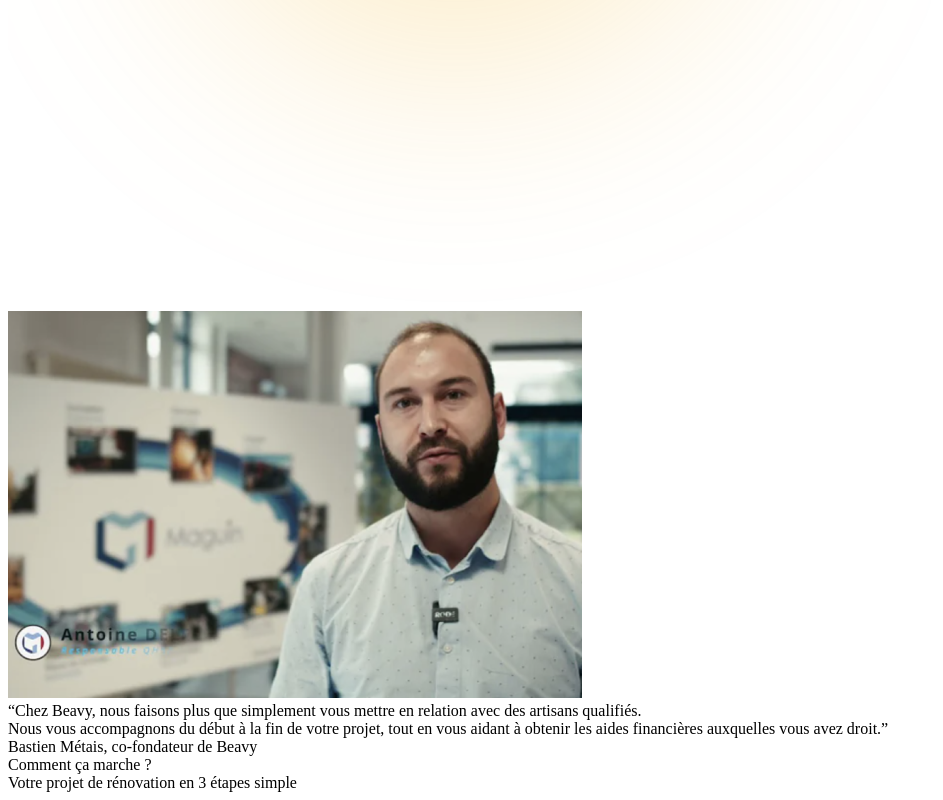
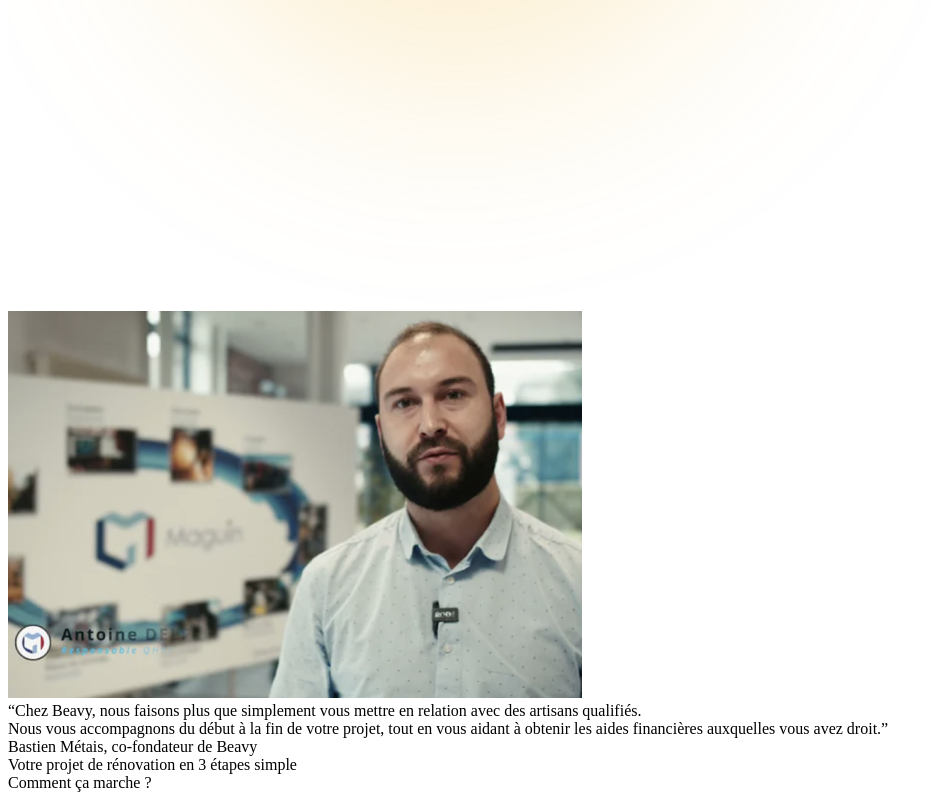
Before and after one commit to LaTroupeCastor/landing, a Vue app: page / in a window 1280 px wide. Shown: the part 2753-3553 px from the top of the page, without its empty margins (0-943 px from the left). Built offline with nearby package versions, Linux system fonts and the light colour scheme; the HTML template or start-up script is replaced by a standard one.

Commit message:
feat: swap title and subtitle in ThirdSection

```diff
--- a/src/components/sections/ThirdSection.vue
+++ b/src/components/sections/ThirdSection.vue
@@ -1,8 +1,8 @@
 <template>
   <div class="section-style">
     <SectionHeader
-        :title="'Votre projet de rénovation en 3 étapes simple'"
-        :subtitle="'Comment ça marche ?'"
+        :title="'Comment ça marche ?'"
+        :subtitle="'Votre projet de rénovation en 3 étapes simple'"
     />
   </div>
 </template>
```
